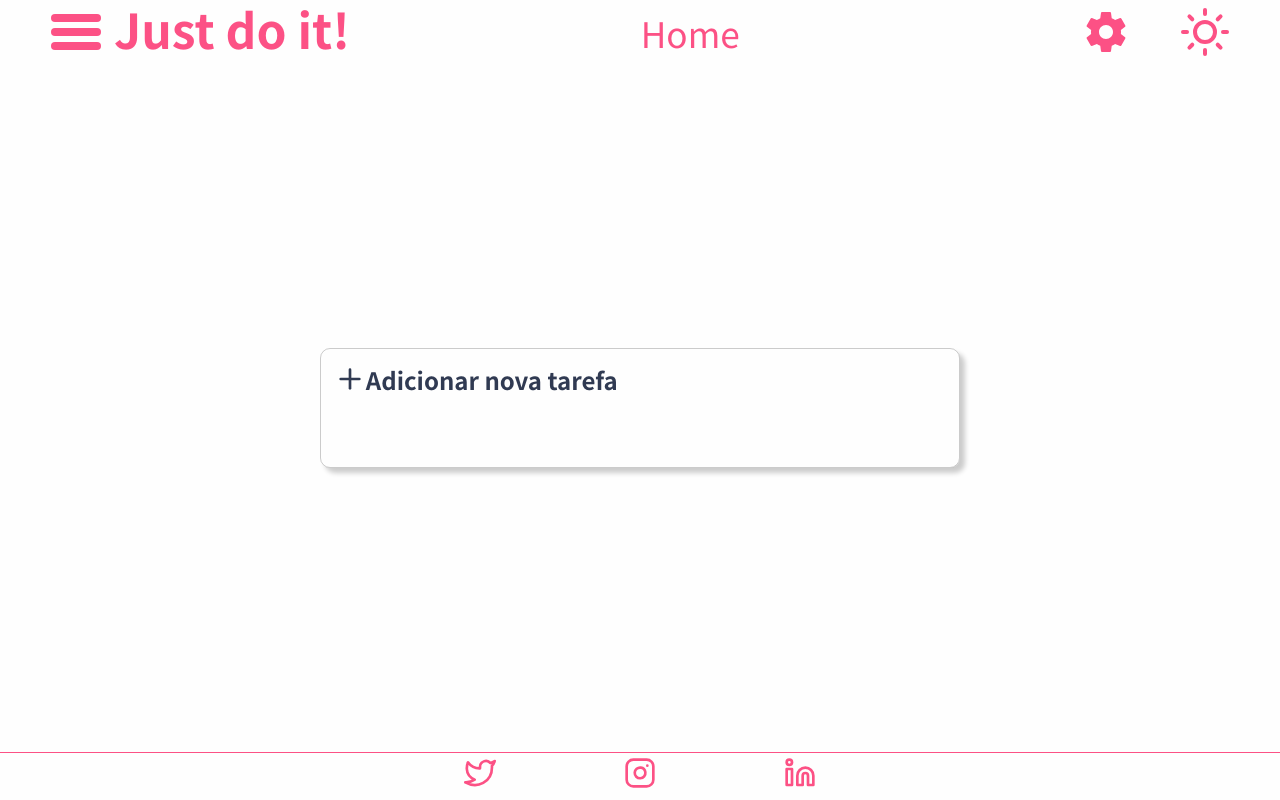
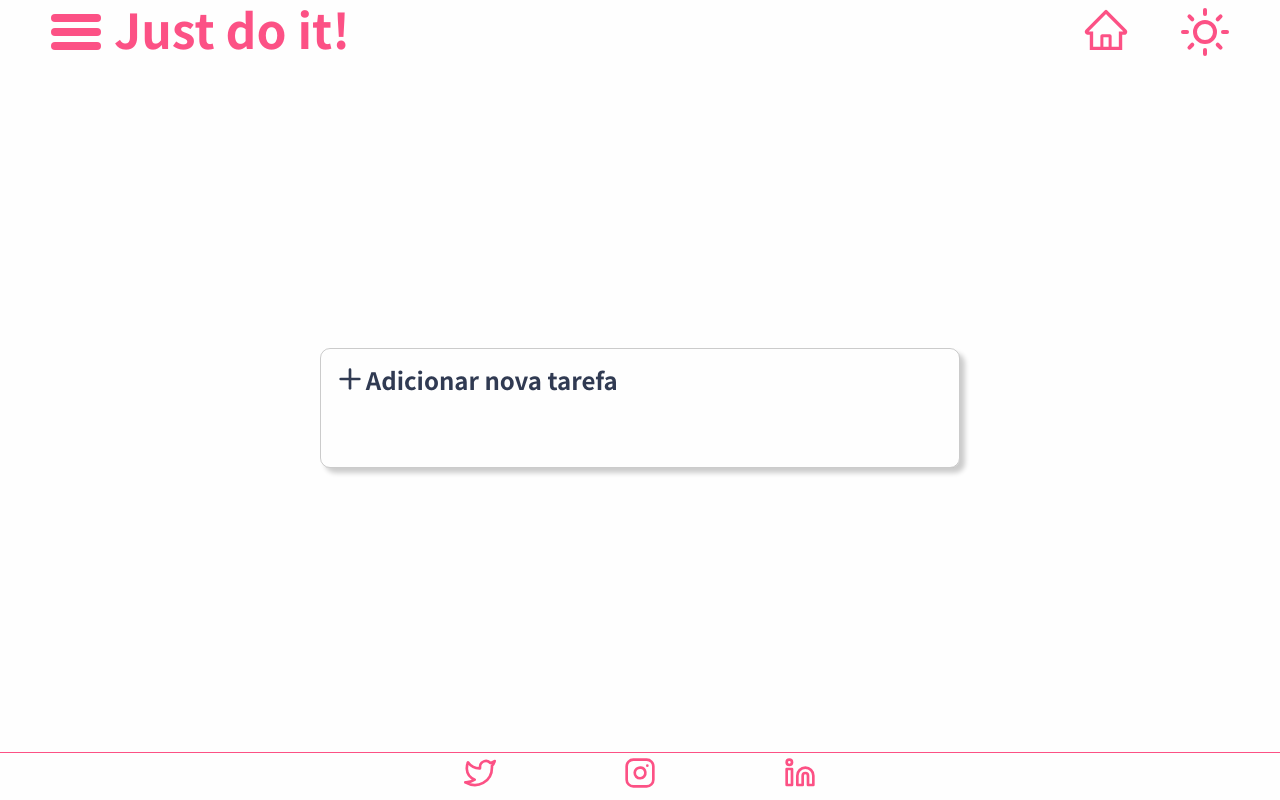
Before and after one commit to RafaLopesMelo/To-Do-List, a Next.js app: page / in a window 1280 px wide. Built offline with nearby package versions, Linux system fonts and the light colour scheme.

Commit message:
Finished App

```diff
--- a/components/Main/AddTask/index.tsx
+++ b/components/Main/AddTask/index.tsx
@@ -19,7 +19,7 @@ const AddTask: React.FC<{setShow, setTasks}> = (props) => {
         setFormData({ ...formData, [name]: value })
     }
 
-    async function handleSubmit(e: FormEvent) {
+    function handleSubmit(e: FormEvent) {
         e.preventDefault()
         const id = Math.random() * 1000
 
--- a/components/NavBar/NavBar.module.css
+++ b/components/NavBar/NavBar.module.css
@@ -6,15 +6,6 @@
     height: 8vh;
     padding: 0 4vw;
     color: #fc5185;
-}
-
-.home {
-    font-size: 2.2rem;
-    color: #fc5185;
-}
-
-.home:hover {
-    transform: scale(1.1);
 }
 
 .config {
@@ -31,3 +22,7 @@
     transform: scale(1.1);
     cursor: pointer;
 }
+
+.home {
+    color: #fc5185;
+}
--- a/components/NavBar/index.tsx
+++ b/components/NavBar/index.tsx
@@ -1,5 +1,5 @@
 import Link from 'next/link';
-import { MdSettings } from 'react-icons/md';
+import { AiOutlineHome } from 'react-icons/ai';
 import { FiSun, FiMoon } from 'react-icons/fi';
 import HamburguerMenu from '../menu/HamburguerMenu';
 
@@ -13,9 +13,8 @@ const NavBar: React.FC = () => {
             {({ theme, toggleTheme }) =>
                 <nav className={styles.navbar}>
                     <HamburguerMenu />
-                    <Link href='/'><a className={styles.home}>Home</a></Link>
                     <div className={styles.config}>
-                        <MdSettings />
+                        <Link href='/'><a className={styles.home}><AiOutlineHome /></a></Link>
                         {theme === themes.dark
                             ? <FiMoon
                                 onClick={toggleTheme}
--- a/components/menu/SideMenu/index.tsx
+++ b/components/menu/SideMenu/index.tsx
@@ -1,3 +1,4 @@
+import { useRouter } from 'next/router';
 import Link from 'next/link';
 import { FiPlus, FiTrash2 } from 'react-icons/fi';
 import { FaArrowRight } from 'react-icons/fa';
@@ -10,6 +11,8 @@ import styles from './SideMenu.module.css';
 const SideMenu: React.FC = () => {
     const [projects, setProjects] = useState([]);
     const [newProjectName, setNewProjectName] = useState('');
+    const router = useRouter()
+    const { project } = router.query
 
     useEffect(() => {
         const data = JSON.parse(localStorage.getItem('projects'));
@@ -28,14 +31,15 @@ const SideMenu: React.FC = () => {
         }
     }
 
-    function handleDeleteProject(project: string) {
+    function handleDeleteProject(toDeleteProject: string) {
         const confirmation = confirm('Tem certeza que deseja excluir este projeto?')
 
         if (confirmation) {
             const data: string[] = JSON.parse(localStorage.getItem('projects'));
-            const toDeleteProject = data.indexOf(project);
-            data.splice(toDeleteProject, 1)
+            const index = data.indexOf(toDeleteProject);
+            data.splice(index, 1)
             setProjects(data);
+            if(toDeleteProject === project) {router.push('/')}
         }
     }
 
```
